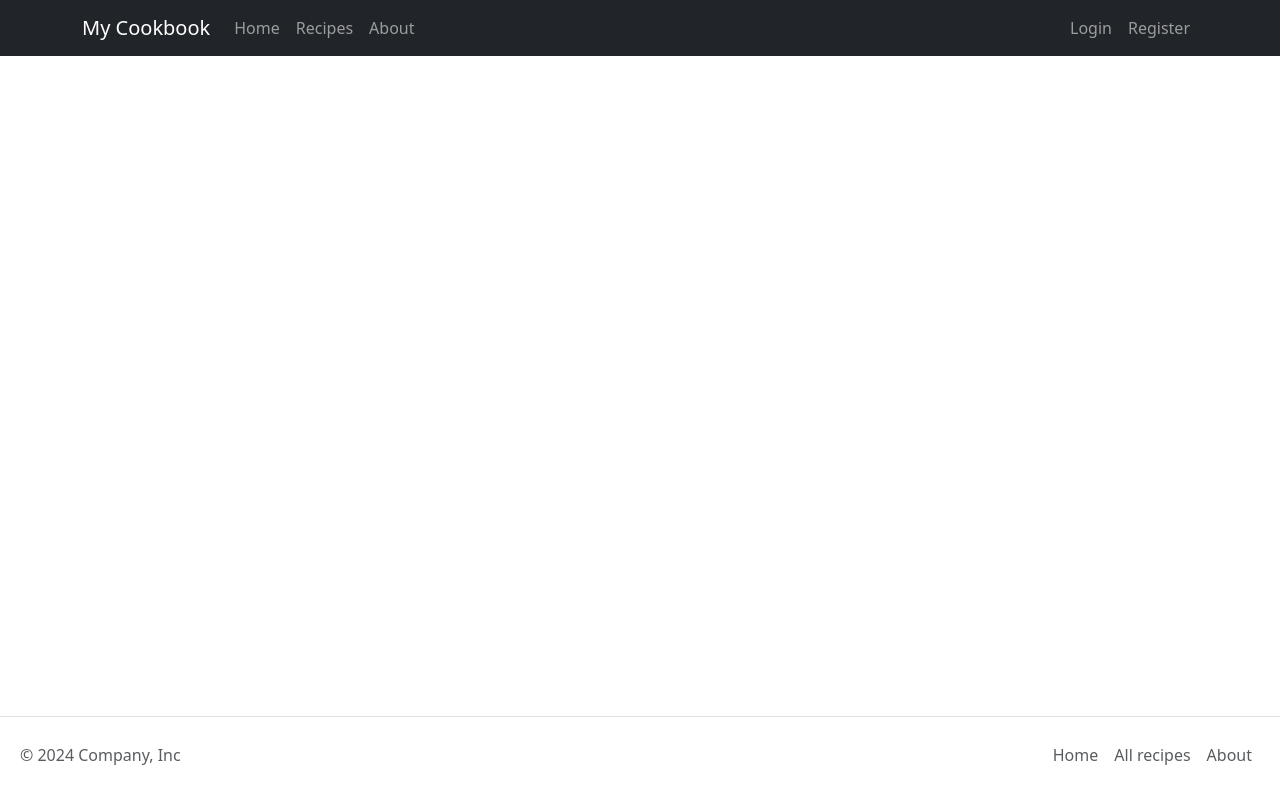
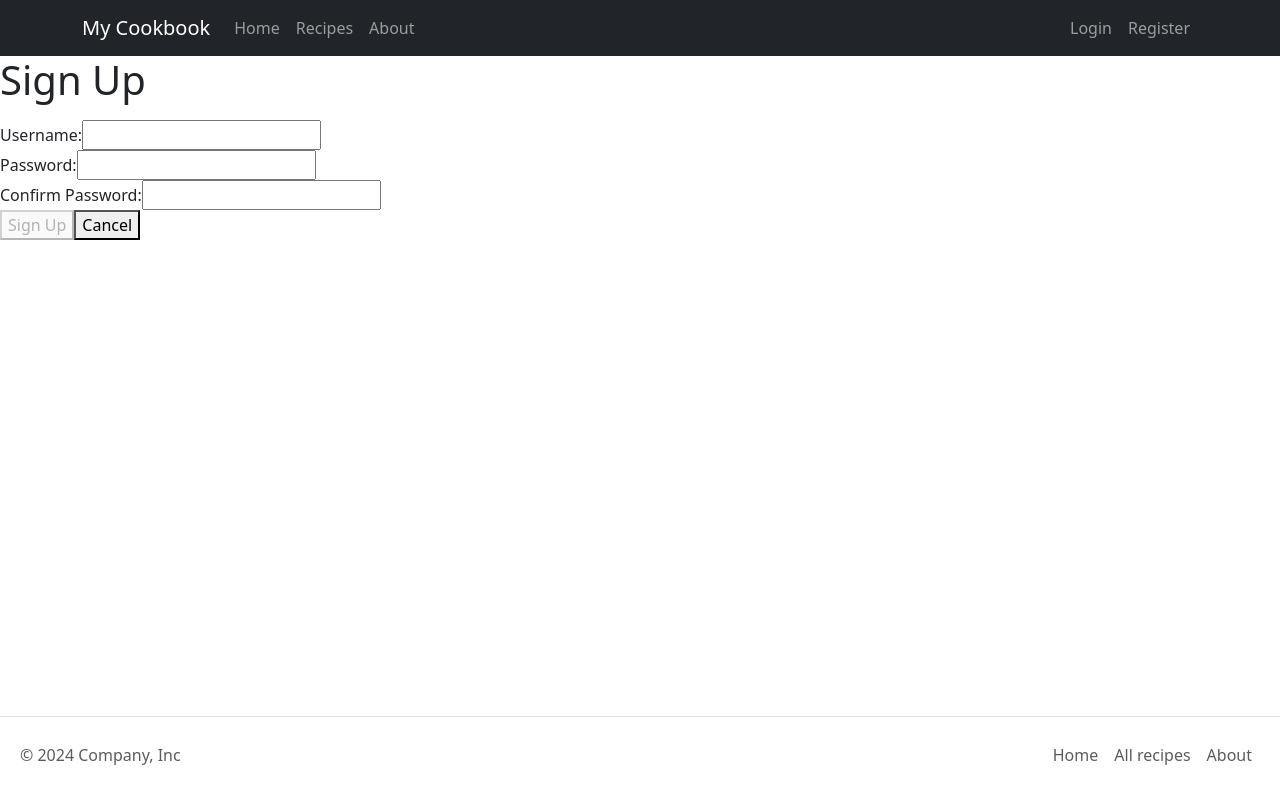
Before and after one commit to almashaur/my-cookbook, a React (Vite) app: page /register in a window 1280 px wide. Built offline with nearby package versions, Linux system fonts and the light colour scheme; no server answers.

Commit message:
register form route added, and renamed

```diff
--- a/src/App.jsx
+++ b/src/App.jsx
@@ -11,6 +11,7 @@ import Footer from './views/components/Footer/Footer';
 
 //pages
 import LoginForm from './views/components/forms/LoginForm/LoginForm';
+import RegisterForm from './views/components/forms/RegisterForm/RegisterForm';
 
 // Test
 import Dashboard from './views/pages/HomePage/HomePage';
@@ -25,7 +26,7 @@ const App = () => {
         <Routes>
           <Route path="/" element={user ? <Dashboard /> : <Landing /> } />
           <Route path="/login" element={<LoginForm />} />
-
+          <Route path="/register" element={<RegisterForm />} />
 
         </Routes>
       <Footer />
--- a/src/views/components/forms/RegistrationForm/RegistrationForm.jsx
+++ b/src/views/components/forms/RegisterForm/RegisterForm.jsx
@@ -1,7 +1,7 @@
 import { useState, useContext } from 'react';
 import { useNavigate } from 'react-router';
-import { signUp } from '../../services/authService';
-import { UserContext } from '../../contexts/UserContext';
+import { signUp } from '../../../../services/authService';
+import { UserContext } from '../../../../context/UserContext';
 
 
 const SignUpForm = () => {
```
Also changed, not shown: src/views/pages/LoginPage/LoginPage.jsx (deleted), src/views/pages/RegisterPage/RegisterPage.jsx (deleted).
